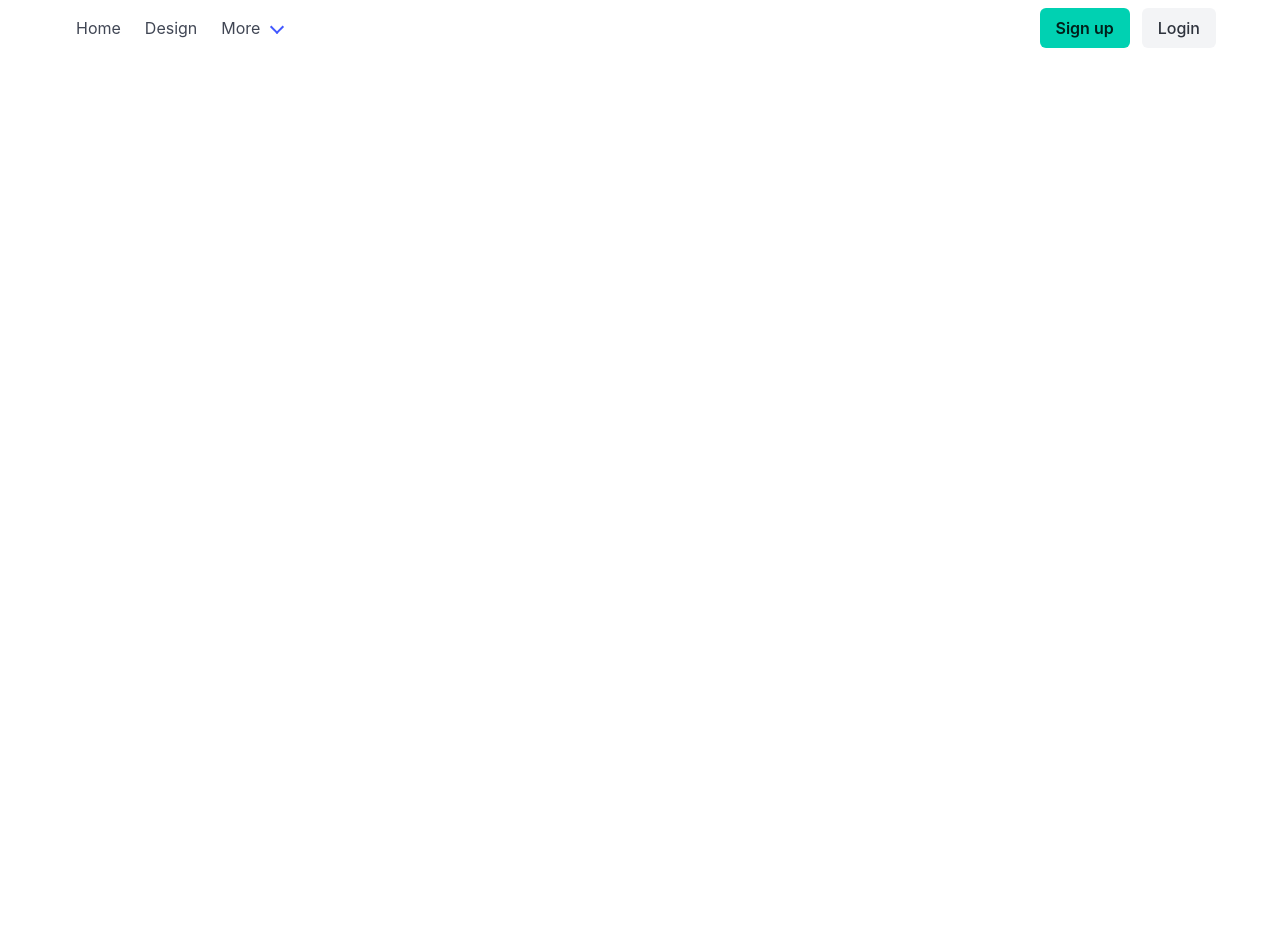
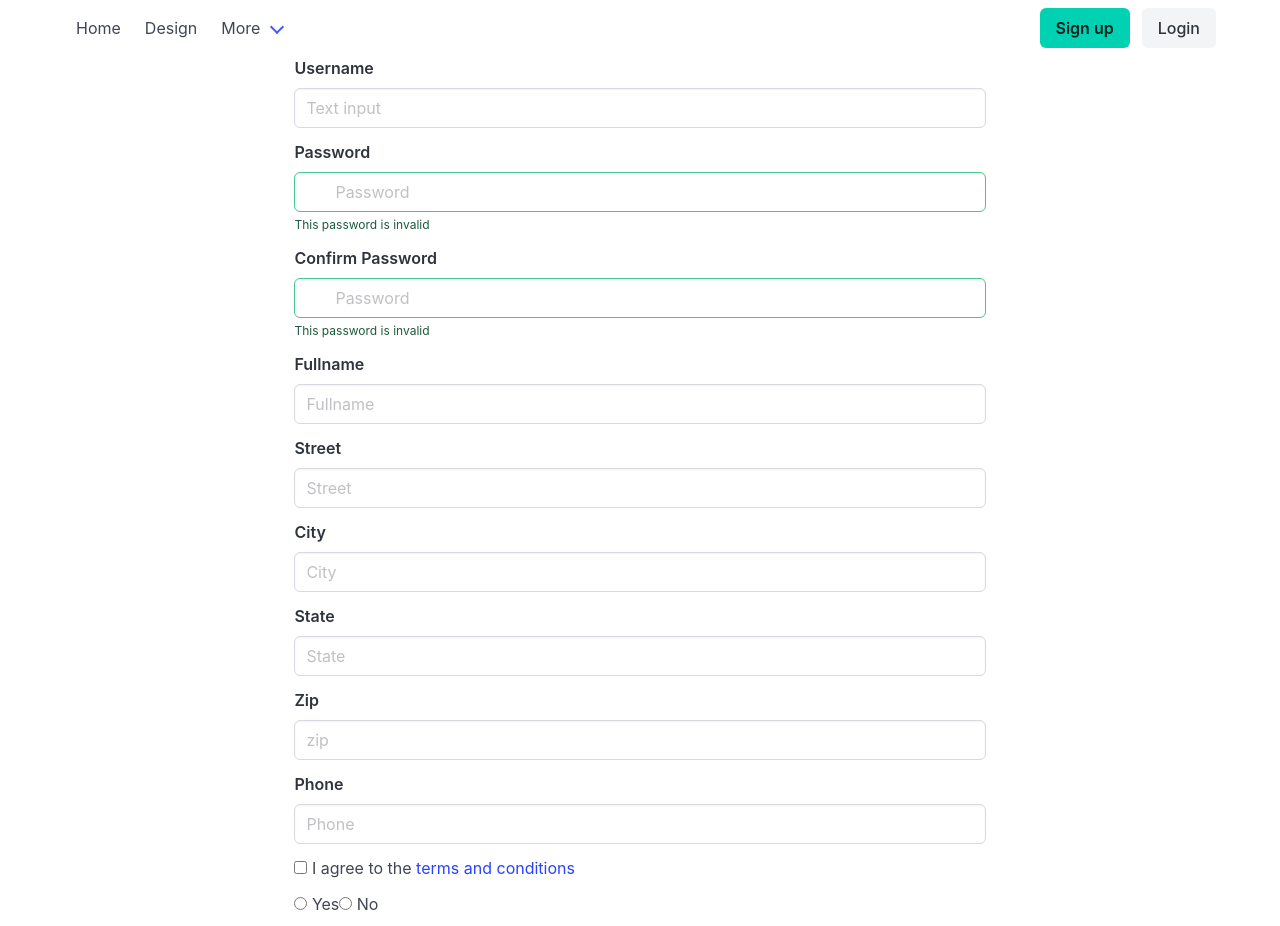
Before and after one commit to j0y0nt/tcfe, an Angular app in the folder ang-fe/: page /register in a window 1280 px wide. Before the commit this address led to /. Shown: the top 926 px of the page. Before the commit the page ends 800 px from the top, so only its background shows below. Built offline with nearby package versions, Linux system fonts and the light colour scheme.

Commit message:
Added registration support.

```diff
--- a/ang-fe/src/app/app.component.html
+++ b/ang-fe/src/app/app.component.html
@@ -36,7 +36,7 @@
         <div class="navbar-end">
           <div class="navbar-item">
             <div class="buttons">
-              <a class="button is-primary">
+              <a class="button is-primary" [routerLink]="['/register']">
                 <strong>Sign up</strong>
               </a>
               <a class="button is-light" [routerLink]="['/login']">
--- a/ang-fe/src/app/app.routes.ts
+++ b/ang-fe/src/app/app.routes.ts
@@ -2,6 +2,7 @@ import { Routes } from '@angular/router';
 import { DesignTacosComponent } from './design-tacos/design-tacos.component';
 import { RecentTacosComponent } from './recent-tacos/recent-tacos.component';
 import { LoginComponent } from './login/login.component';
+import { RegisterComponent } from './register/register.component';
 
 export const routes: Routes = [{
     path:   '',
@@ -18,4 +19,9 @@ export const routes: Routes = [{
         component: LoginComponent,
         title: 'Login'
     },
+    {
+        path: 'register',
+        component: RegisterComponent,
+        title: 'Register'
+    },
 ];
--- /dev/null
+++ b/ang-fe/src/app/register-user.service.ts
@@ -0,0 +1,19 @@
+import { Injectable } from '@angular/core';
+import { User } from './user';
+import { HttpClient } from '@angular/common/http';
+
+@Injectable({
+  providedIn: 'root'
+})
+export class RegisterUserService {
+
+  constructor(private http: HttpClient) { }
+
+  registerUser(newUser: User) {
+    console.log('RegisterUserService ');
+    console.log(newUser);
+    this.http.post<User>('http://localhost:8080/tcregister/', newUser).subscribe(user => {
+      console.log('Updated config:', user);
+    });
+  }
+}
--- /dev/null
+++ b/ang-fe/src/app/register/register.component.html
@@ -0,0 +1,113 @@
+<div class="container" style="width: 60%;">
+    <form [formGroup]="applyForm" (submit)="registerUser()">
+    <div class="field">
+        <label class="label">Username</label>
+        <div class="control">
+          <input class="input" type="text" placeholder="Text input" formControlName="username">
+        </div>
+      </div>
+
+      <div class="field">
+        <label class="label">Password</label>
+        <div class="control has-icons-left has-icons-right">
+          <input class="input is-success" type="password" placeholder="Password"
+          formControlName="password">
+          <span class="icon is-small is-left">
+            <i class="fas fa-user"></i>
+          </span>
+          <span class="icon is-small is-right">
+            <i class="fas fa-check"></i>
+          </span>
+        </div>
+        <p class="help is-success">This password is invalid</p>
+      </div>
+
+      <div class="field">
+        <label class="label">Confirm Password</label>
+        <div class="control has-icons-left has-icons-right">
+          <input class="input is-success" type="password" placeholder="Password"
+          formControlName="confirmPassword">
+          <span class="icon is-small is-left">
+            <i class="fas fa-user"></i>
+          </span>
+          <span class="icon is-small is-right">
+            <i class="fas fa-check"></i>
+          </span>
+        </div>
+        <p class="help is-success">This password is invalid</p>
+      </div>
+
+      <div class="field">
+        <label class="label">Fullname</label>
+        <div class="control">
+          <input class="input" type="text" placeholder="Fullname"  formControlName="fullName">
+        </div>
+      </div>
+
+      <div class="field">
+        <label class="label">Street</label>
+        <div class="control">
+          <input class="input" type="text" placeholder="Street"  formControlName="street">
+        </div>
+      </div>
+
+      <div class="field">
+        <label class="label">City</label>
+        <div class="control">
+          <input class="input" type="text" placeholder="City"  formControlName="city">
+        </div>
+      </div>
+
+      <div class="field">
+        <label class="label">State</label>
+        <div class="control">
+          <input class="input" type="text" placeholder="State"  formControlName="state">
+        </div>
+      </div>
+
+    <div class="field">
+        <label class="label">Zip</label>
+        <div class="control">
+            <input class="input" type="text" placeholder="zip"  formControlName="zip">
+        </div>
+    </div>
+
+    <div class="field">
+        <label class="label">Phone</label>
+        <div class="control">
+            <input class="input" type="text" placeholder="Phone"  formControlName="phoneNumber">
+        </div>
+    </div>
+
+    <div class="field">
+        <div class="control">
+            <label class="checkbox">
+                <input type="checkbox">
+                    I agree to the <a href="#">terms and conditions</a>
+            </label>
+        </div>
+    </div>
+
+    <div class="field">
+        <div class="control">
+            <label class="radio">
+                <input type="radio" name="question">
+                    Yes
+            </label>
+            <label class="radio">
+                <input type="radio" name="question">
+                 No
+            </label>
+        </div>
+    </div>
+
+    <div class="field is-grouped">
+        <div class="control">
+            <button class="button is-link">Submit</button>
+        </div>
+        <div class="control">
+            <button class="button is-link is-light">Cancel</button>
+        </div>
+    </div>
+    </form>
+</div>
--- /dev/null
+++ b/ang-fe/src/app/register/register.component.ts
@@ -0,0 +1,52 @@
+import { Component, inject } from '@angular/core';
+import { CommonModule } from '@angular/common';
+import {FormControl, FormGroup, ReactiveFormsModule} from '@angular/forms';
+import { RegisterUserService } from '../register-user.service';
+import { User } from '../user';
+import { UserAddress } from '../user-address';
+
+@Component({
+  selector: 'app-register',
+  standalone: true,
+  imports: [CommonModule, ReactiveFormsModule],
+  templateUrl: './register.component.html',
+  styleUrl: './register.component.css'
+})
+
+export class RegisterComponent {
+
+  registerService: RegisterUserService = inject(RegisterUserService);
+
+  applyForm = new FormGroup({
+    username: new FormControl(''),
+    password: new FormControl(''),
+    confirmPassword: new FormControl(''),
+    fullName: new FormControl(''),
+    phoneNumber: new FormControl(''),
+    street: new FormControl(''),
+    city: new FormControl(''),
+    state: new FormControl(''),
+    zip: new FormControl(),
+    country: new FormControl(''),
+  });
+
+  registerUser() {
+
+    let user: User = {
+        username: this.applyForm.value.username!,
+        password: this.applyForm.value.password!,
+        confirmPassword: this.applyForm.value.confirmPassword!,
+        fullname: this.applyForm.value.fullName!,
+        phone: this.applyForm.value.phoneNumber!,
+        street: this.applyForm.value.street!,
+        city: this.applyForm.value.city!,
+        state: this.applyForm.value.state!,
+        zip: this.applyForm.value.zip!,
+        country: this.applyForm.value.country!
+      };
+
+    this.registerService.registerUser(
+      user
+    );
+  }
+}
--- /dev/null
+++ b/ang-fe/src/app/user-address.ts
@@ -0,0 +1,7 @@
+export interface UserAddress {
+    street: string,
+    city: string,
+    state: string,
+    zip: number,
+    country: string
+}
--- /dev/null
+++ b/ang-fe/src/app/user.ts
@@ -0,0 +1,14 @@
+import { UserAddress } from "./user-address"
+
+export interface User {
+    username: string,
+    password: string,
+    confirmPassword: string,
+    fullname: string,
+    phone: string
+    street: string,
+    city: string,
+    state: string,
+    zip: number,
+    country: string
+}
```
Also changed, not shown: ang-fe/src/app/register/register.component.css (added), 1 other file (tests, documents, lock files or other folders).
